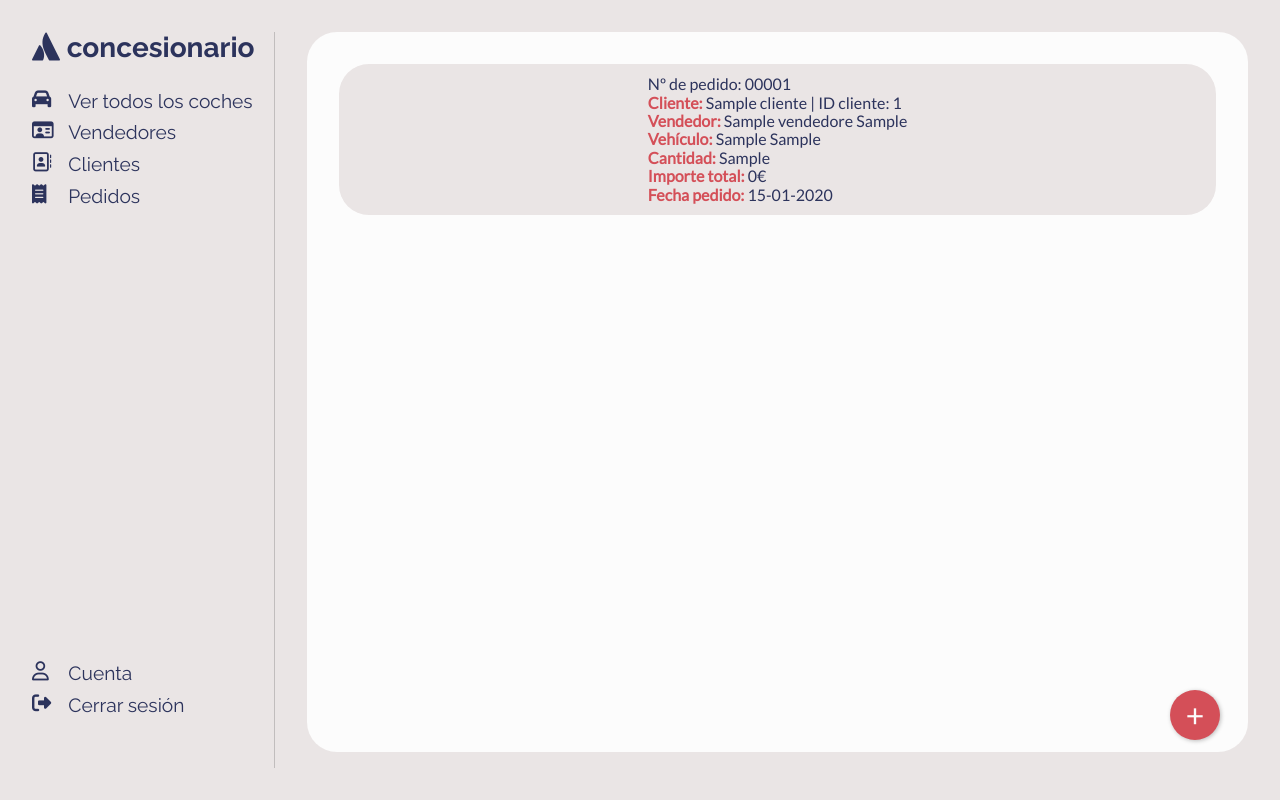
After one commit to riskezwn/concesionario_app, a PHP site: page /orders.php in a window 1280 px wide. The commit adds this page. Run offline with PHP 8.4, Linux system fonts and the light colour scheme; the visitor is signed in with stand-in values (Sample User, id 1); tables that the repository leaves empty or names only in its code hold one stand-in row (values such as "Sample post"); some libraries are stand-ins or nearby versions.

Commit message:
show db orders

```diff
--- a/assets/css/style.css
+++ b/assets/css/style.css
@@ -12,7 +12,8 @@
 * {
   box-sizing: border-box;
 }
-a, a:visited {
+a,
+a:visited {
   color: var(--c-primary-blue);
   text-decoration: none;
 }
@@ -71,20 +72,25 @@ main {
   height: 100%;
 }
 
-/* CAR LIST */
-.car-grid {
+.grid {
   max-height: 90vh;
   position: relative;
   display: grid;
-  grid-template-columns: repeat(auto-fit, minmax(250px, 1fr));
-  grid-template-rows: max-content;
   gap: 1em;
   overflow: scroll;
   overflow-x: hidden;
 }
-.car-grid a {
-  color: var(--c-primary-blue);
-  text-decoration: none;
+
+/* CAR LIST */
+.grid.cars {
+  grid-template-columns: repeat(auto-fit, minmax(250px, 1fr));
+  grid-template-rows: max-content;
+}
+
+/* ORDER LIST */
+.grid.orders {
+  grid-template-columns: repeat(auto-fit, minmax(450px, 1fr));
+  grid-template-rows: max-content;
 }
 .card {
   position: relative;
@@ -165,7 +171,6 @@ main {
   padding: 1em;
 }
 
-
 .add-button {
   width: 50px;
   height: 50px;
@@ -181,7 +186,7 @@ main {
   position: fixed;
   bottom: 60px;
   right: 60px;
-  transition: opacity .25s;
+  transition: opacity 0.25s;
 }
 .add-button:hover {
   opacity: 0.85;
@@ -225,7 +230,8 @@ main h3 {
   font-size: 1.3em;
   display: block;
 }
-.form .form-group input:not([type="checkbox"]), .form-group select {
+.form .form-group input:not([type="checkbox"]),
+.form-group select {
   outline: none;
   border: none;
   border-radius: 10px;
--- a/common/nav.php
+++ b/common/nav.php
@@ -27,7 +27,7 @@ require_once('includes/helpers.php');
                 <li class="li"><a href="index.php"><i class="fas fa-car"></i> Ver todos los coches</a></li>
                 <li class="li"><a href="sellers.php"><i class="far fa-id-card"></i> Vendedores</a></li>
                 <li class="li"><a href="customers.php"><i class="far fa-address-book"></i> Clientes</a></li>
-                <li class="li"><a href="#"><i class="fas fa-receipt"></i> Pedidos</a></li>
+                <li class="li"><a href="orders.php"><i class="fas fa-receipt"></i> Pedidos</a></li>
 
             </ul>
             <ul class="nav-list">
--- a/includes/helpers.php
+++ b/includes/helpers.php
@@ -181,6 +181,31 @@ function createCustomer($con, $nombre, $ciudad, $activo, $vendedor)
     if ($stmt) $result = true;
     return $result;
 }
+function getOrders($con, $id = null)
+{
+    $sql = "SELECT p.*,
+            LPAD(p.id, 5, '0') AS pedido_id,
+            DATE_FORMAT(p.fecha, '%d-%m-%Y') AS fecha,
+            cl.nombre AS cliente,
+            CONCAT(co.marca, ' ', co.modelo) AS coche,
+            CONCAT(v.nombre, ' ', v.apellidos) AS vendedor,
+            co.precio * p.cantidad AS importe_total
+            FROM pedidos p
+                INNER JOIN clientes cl ON p.cliente_id = cl.id
+                INNER JOIN coches co ON p.coche_id = co.id
+                INNER JOIN vendedores v ON cl.vendedor_id = v.id ";
+    if (isset($id)) {
+        $sql .= "WHERE p.id = '$id'";
+    }
+    $sql .= "ORDER BY p.fecha DESC";
+    $stmt = mysqli_query($con, $sql);
+
+    $result = false;
+    if ($stmt && mysqli_num_rows($stmt) >= 1) {
+        $result = $stmt;
+    }
+    return $result;
+}
 
 /* PERMISSIONS */
 
--- /dev/null
+++ b/orders.php
@@ -0,0 +1,35 @@
+<?php
+require_once('common/nav.php');
+?>
+<main class="grid orders">
+    <?php
+    if ($orders = getOrders($con)) :
+        while ($order = mysqli_fetch_assoc($orders)) :
+    ?>
+            <a href="#">
+                <div class="card">
+                    <div>
+                        <div class="npedido">Nº de pedido: <?= $order['pedido_id'] ?> </div>
+                        <div><span>Cliente:</span> <?= $order['cliente'] ?> | ID cliente: <?= $order['cliente_id'] ?></div>
+                        <div><span>Vendedor:</span> <?= $order['vendedor'] ?></div>
+                        <div><span>Vehículo:</span> <?= $order['coche'] ?></div>
+                        <div><span>Cantidad:</span> <?= $order['cantidad'] ?></div>
+                        <div><span>Importe total:</span> <?= $order['importe_total'] ?>€</div>
+                        <div><span>Fecha pedido:</span> <?= $order['fecha'] ?></div>
+                    </div>
+                </div>
+            </a>
+
+    <?php
+        endwhile;
+    endif;
+    ?>
+    <a href="create_seller.php" class="add-button">+</a>
+
+</main>
+
+
+
+<?php
+require_once('common/footer.php');
+?>
```
